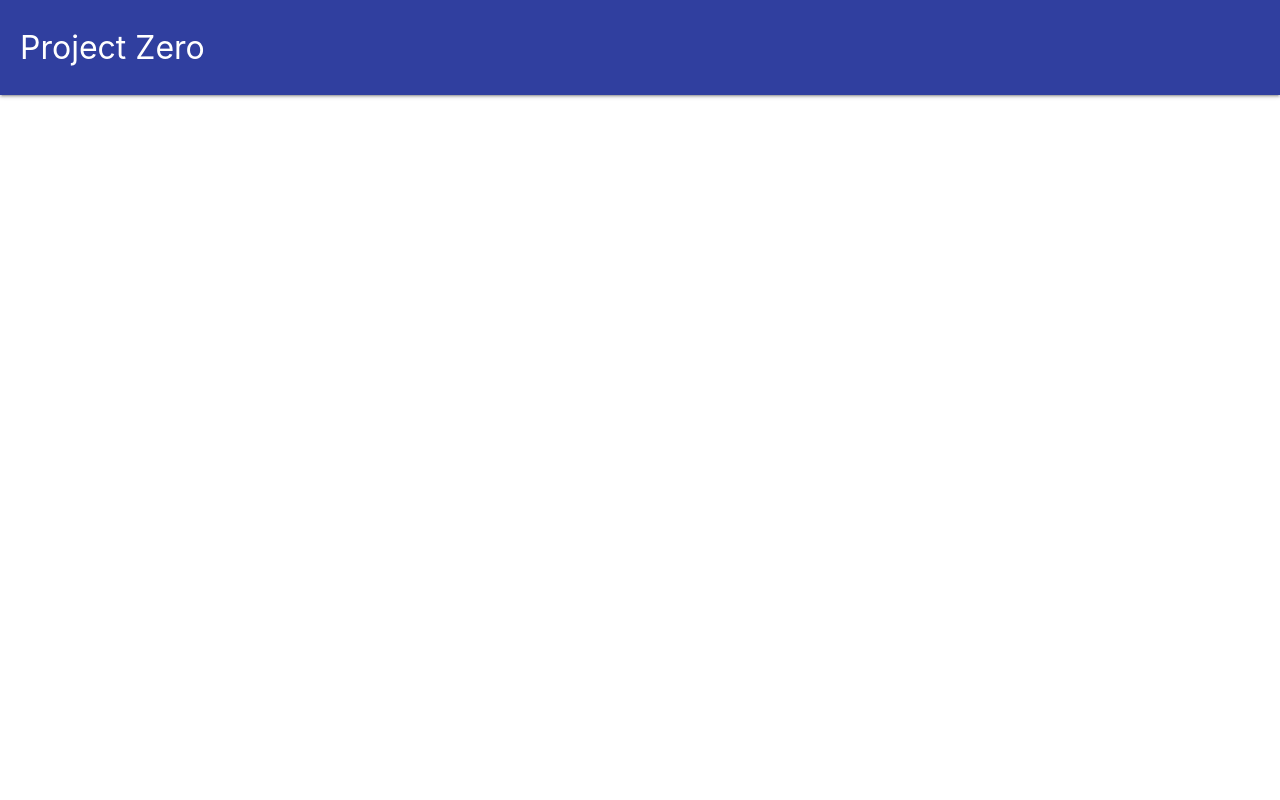
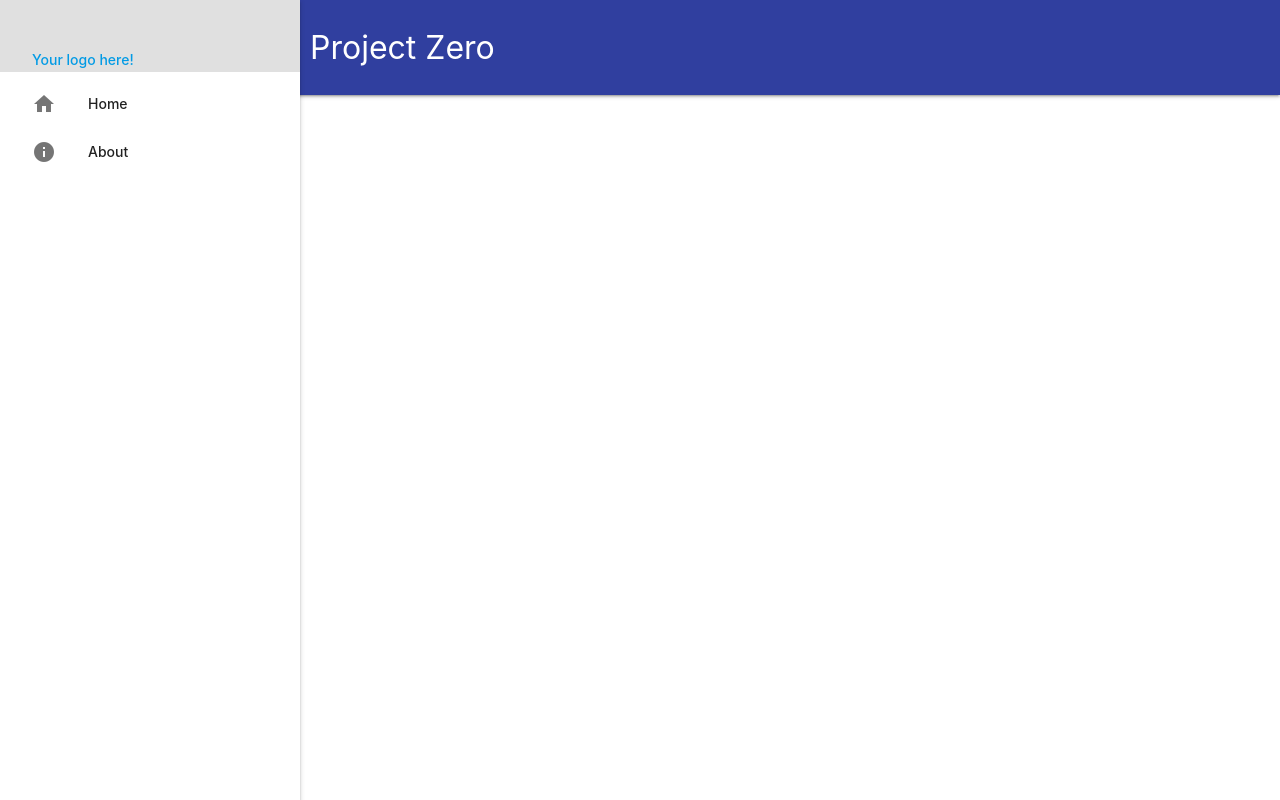
Before and after one commit to lgsf/Project, a Vue app: page / in a window 1280 px wide. Built offline with nearby package versions, Linux system fonts and the light colour scheme.

Commit message:
Changes on side bar and menu drawer

```diff
--- a/package.json
+++ b/package.json
@@ -11,6 +11,7 @@
     "core-js": "^3.6.4",
     "element-ui": "^2.4.5",
     "firebase": "^7.14.5",
+    "materialize-css": "^1.0.0-rc.2",
     "vue": "^2.6.11",
     "vue-router": "^3.2.0"
   },
--- a/public/index.html
+++ b/public/index.html
@@ -1,5 +1,6 @@
 <!DOCTYPE html>
 <html lang="en">
+
 <head>
   <meta charset="utf-8">
   <meta http-equiv="X-UA-Compatible" content="IE=edge">
@@ -14,14 +15,26 @@
 
   <title></title>
 </head>
+
 <body>
   <noscript>
-      <strong>We're sorry but <%= htmlWebpackPlugin.options.title %> doesn't work properly without JavaScript enabled. Please enable it to continue.</strong>
+    <strong>We're sorry but <%= htmlWebpackPlugin.options.title %> doesn't work properly without JavaScript enabled.
+      Please enable it to continue.</strong>
   </noscript>
   <div id="app"></div>
   <!-- built files will be auto injected -->
 
   <!-- Compiled and minified JavaScript -->
   <script src="https://cdnjs.cloudflare.com/ajax/libs/materialize/1.0.0/js/materialize.min.js"></script>
+  <script>
+    document.addEventListener('DOMContentLoaded', function() {
+      M.AutoInit();
+      // var options = {};
+      // var elems = document.querySelectorAll('.sidenav');
+      // var instances = M.Sidenav.init(elems, options);
+    });
+  </script>
+
 </body>
+
 </html>
--- a/src/App.vue
+++ b/src/App.vue
@@ -1,7 +1,7 @@
 <template>
   <div id="app">
     <Navbar/>
-    <Sidenav />
+    <Sidenav/>
 
     <router-view/>
   </div>
--- a/src/components/Navbar.vue
+++ b/src/components/Navbar.vue
@@ -1,5 +1,5 @@
 <template>
-  <div class="navbar">
+  <div class="Navbar">
     <nav class="nav-extended indigo darken-2">
       <div class="nav-content">
         <router-link to="">
@@ -22,7 +22,15 @@ export default {
 </script>
 
 <style>
+.nav-content{
+  margin-left: 310px;
+}
 .navbar nav{
   padding: 0 20px;
 }
+@media only screen and (max-width: 992px) {
+  .nav-content{
+    margin-left: 50px;
+  }
+}
 </style>
--- a/src/components/Sidenav.vue
+++ b/src/components/Sidenav.vue
@@ -1,11 +1,39 @@
 <template>
   <div class="Sidenav">
+    <ul id="slide-out" class="sidenav sidenav-fixed">
+      <li>
+        <div class="user-view grey lighten-2">
+          <div class="background">
 
+            <!-- <img src="images/office.jpg"> -->
+          </div>
+          <!-- <a href="#user"><img class="circle" src="images/yuna.jpg"></a> -->
+          <a href="#name"><span class="name">Your logo here!</span></a>
+        </div>
+      </li>
+      <li>
+        <router-link to="/home">
+          <i class="material-icons">home</i><span class="nav-title">Home </span>
+        </router-link>
+      </li>
+      <li>
+        <router-link to="/about">
+          <i class="material-icons">info</i><span class="nav-title">About </span>
+        </router-link>
+      </li>
+    </ul>
+    <a id="sidenav-trigger-icon" href="#" data-target="slide-out" class="sidenav-trigger"><i class="material-icons">menu</i></a>
   </div>
 </template>
 
 <script>
+
 export default {
+  ready: function () {
+    // var options = {};
+    // var elems = document.querySelectorAll('.sidenav');
+    // var instances = M.Sidenav.init(elems, options);
+  },
   name: 'Sidenav',
   data(){
     return{
@@ -17,5 +45,9 @@ export default {
 
 <!-- Add "scoped" attribute to limit CSS to this component only -->
 <style>
-
+  #sidenav-trigger-icon {
+    position: fixed;
+    top: 0px;
+    margin: 10px;
+  }
 </style>
```
Also changed, not shown: 2 other files (tests, documents, lock files or other folders). Lines whose indentation alone changed are shown as unchanged.
